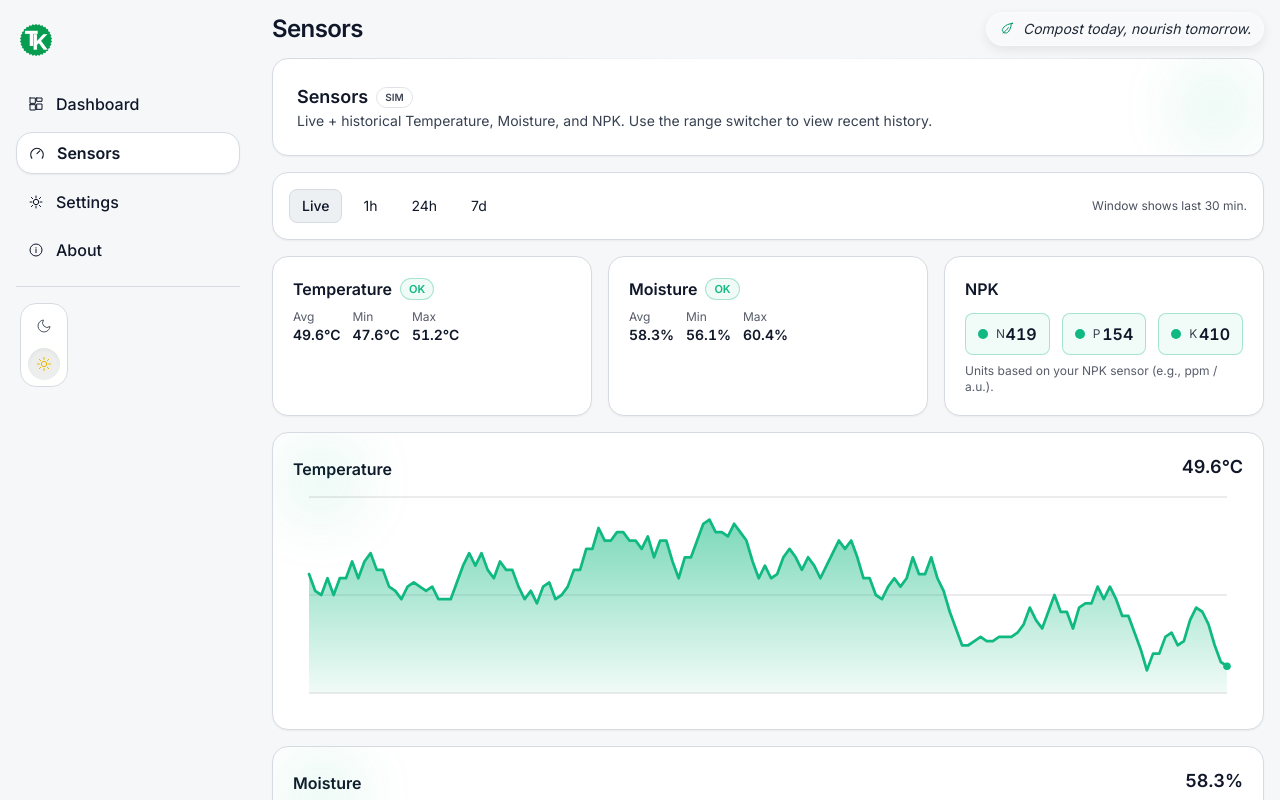
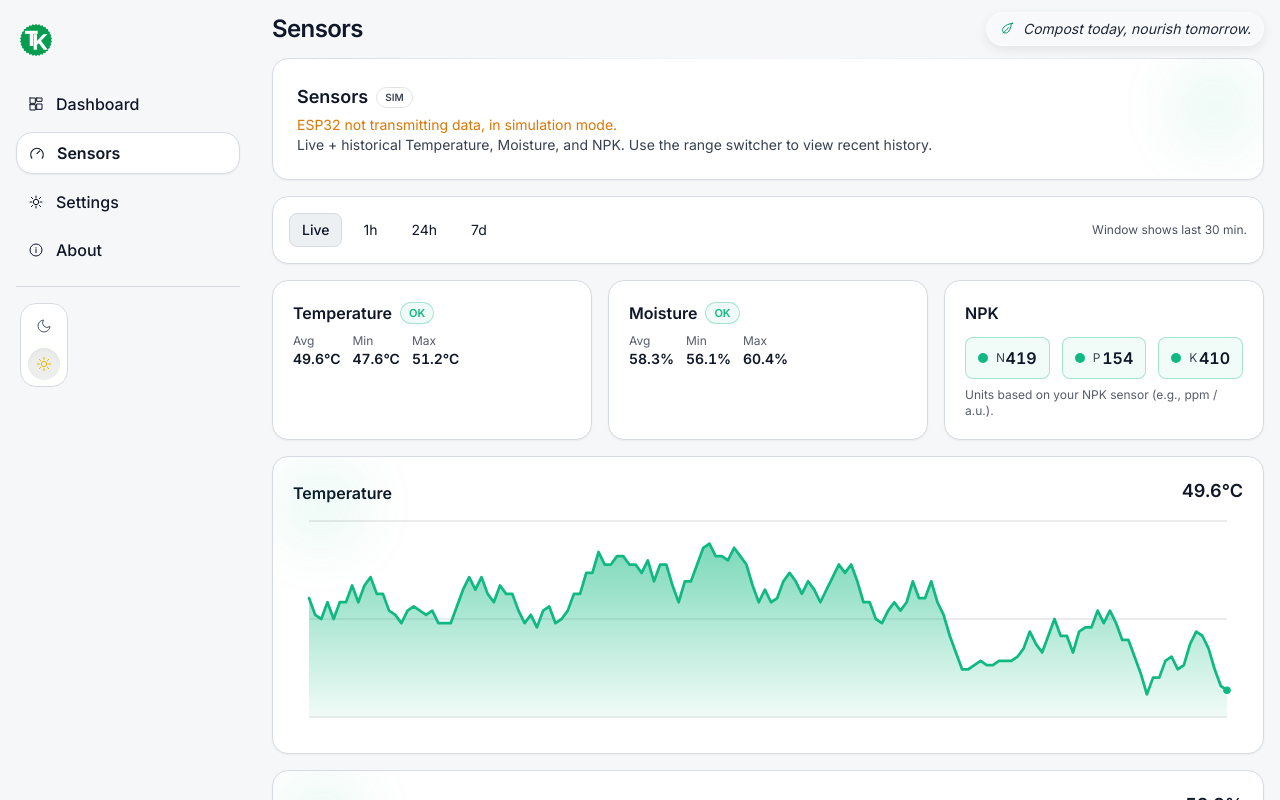
Before and after one commit to alo-stack/terratrak, a React (Vite) app: page /sensors in a window 1280 px wide. Shown: the top 800 px of the page. Built offline with nearby package versions, Linux system fonts and the light colour scheme; no server answers; the database is empty.

Commit message:
In the sensors page, disclaimers are added whether the data seen is in simulation or firebase mode.

```diff
--- a/src/pages/Sensors.tsx
+++ b/src/pages/Sensors.tsx
@@ -209,6 +209,19 @@ export default function Sensors() {
             {mode === "firebase" ? "LIVE • Firebase" : "SIM"}
           </span>
         </div>
+        {mode === "sim" ? (
+          <p className="mt-1 text-sm text-amber-600 dark:text-amber-400">
+            ESP32 not transmitting data, in simulation mode.
+          </p>
+        ) : (
+          <p className="mt-1 text-sm text-emerald-600 dark:text-emerald-400">
+            ESP32 transmitted data last{" "}
+            {samples.length > 0
+              ? new Date(samples[samples.length - 1].ts).toLocaleString()
+              : "N/A"
+            }
+          </p>
+        )}
         <p className="text-sm text-gray-700 dark:text-gray-200">
           Live + historical Temperature, Moisture, and NPK. Use the range switcher to view recent history.
         </p>
```
